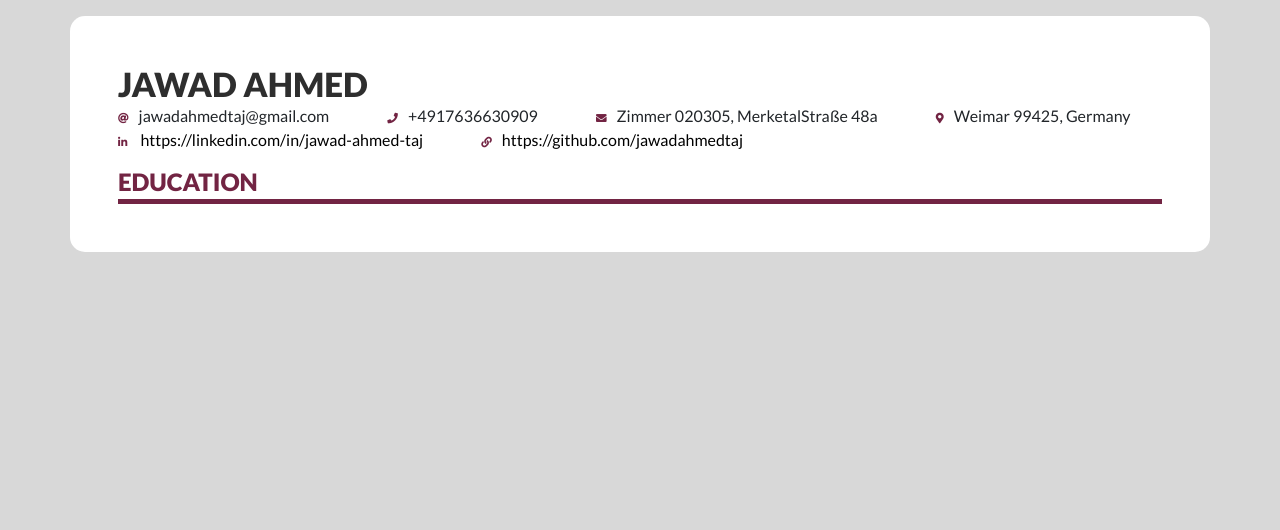
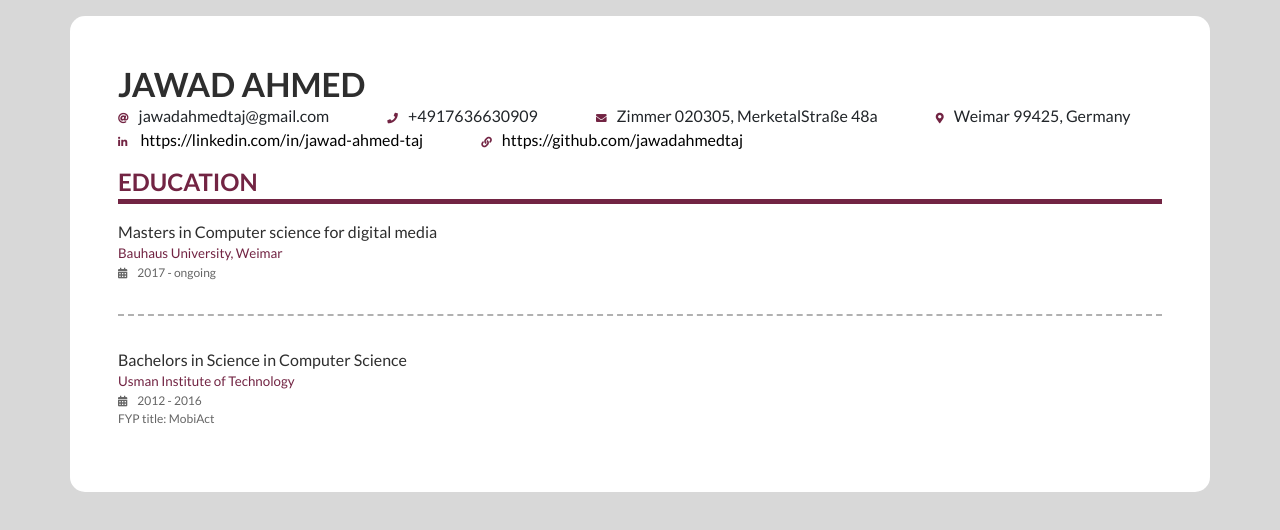
Before and after one commit to jawadahmedtaj/jawadresume, a website: page dist/index.html in a window 1280 px wide. Drawn offline with nearby package versions, Linux system fonts and the light colour scheme.

Commit message:
completed education section

```diff
--- a/dist/index.html
+++ b/dist/index.html
@@ -17,7 +17,7 @@
       crossorigin="anonymous"
     />
     <link
-      href="https://fonts.googleapis.com/css?family=Lato:400,900&display=swap"
+      href="https://fonts.googleapis.com/css?family=Lato:400,700,900&display=swap"
       rel="stylesheet"
     />
     <link rel="stylesheet" href="style.css" />
@@ -46,8 +46,28 @@
           </a>
         </li>
       </ul>
-      <h3 class="mb-0">EDUCATION</h3>
-      <hr class="headingHR" />
+      <div class="row">
+        <div class="col-12">
+          <h3 class="mb-0">EDUCATION</h3>
+        </div>
+        <div class="col-12">
+          <hr class="headingHR" />
+        </div>
+        <div class="col-12 my-3">
+          <p class="title">Masters in Computer science for digital media</p>
+          <p class="details">Bauhaus University, Weimar</p>
+          <p class="dates"><i class="fas fa-calendar-alt"></i>2017 - ongoing</p>
+        </div>
+        <div class="col-12">
+          <hr class="dividerHR" />
+        </div>
+        <div class="col-12 my-3">
+          <p class="title">Bachelors in Science in Computer Science</p>
+          <p class="details">Usman Institute of Technology</p>
+          <p class="dates"><i class="fas fa-calendar-alt"></i>2012 - 2016</p>
+          <p class="dates">FYP title: MobiAct</p>
+        </div>
+      </div>
     </div>
     <script
       src="https://stackpath.bootstrapcdn.com/bootstrap/4.3.1/js/bootstrap.bundle.min.js"
--- a/dist/style.css
+++ b/dist/style.css
@@ -9,13 +9,13 @@ body {
 }
 
 #mainContainer h1 {
-    font-weight: 800;
+    font-weight: 700;
     color: rgb(46, 46, 46);
     font-size: 25pt;
 }
 
 #mainContainer h3 {
-    font-weight: 800;
+    font-weight: 700;
     color: rgb(114, 36, 67);
     font-size: 18pt;
 }
@@ -26,6 +26,31 @@ body {
     height: 5px;
     color: rgb(114, 36, 67);
     background-color: rgb(114, 36, 67);
+}
+
+.dividerHR {
+    border-top: 2px dashed rgb(101, 101, 101);
+    opacity: 0.5;
+}
+
+.title {
+    color: rgb(46, 46, 46);
+    font-weight: 400;
+    font-size: 12pt;
+}
+
+.details {
+    color: rgb(114, 36, 67);
+    font-size: 10pt;
+}
+
+.dates {
+    color: rgb(101, 101, 101);
+    font-size: 9pt;
+}
+
+.dates i {
+    color: rgb(101, 101, 101);
 }
 
 ul {
@@ -47,3 +72,7 @@ a {
     text-decoration: none !important;
     color: black;
 }
+
+p {
+    margin: 0;
+}
```
